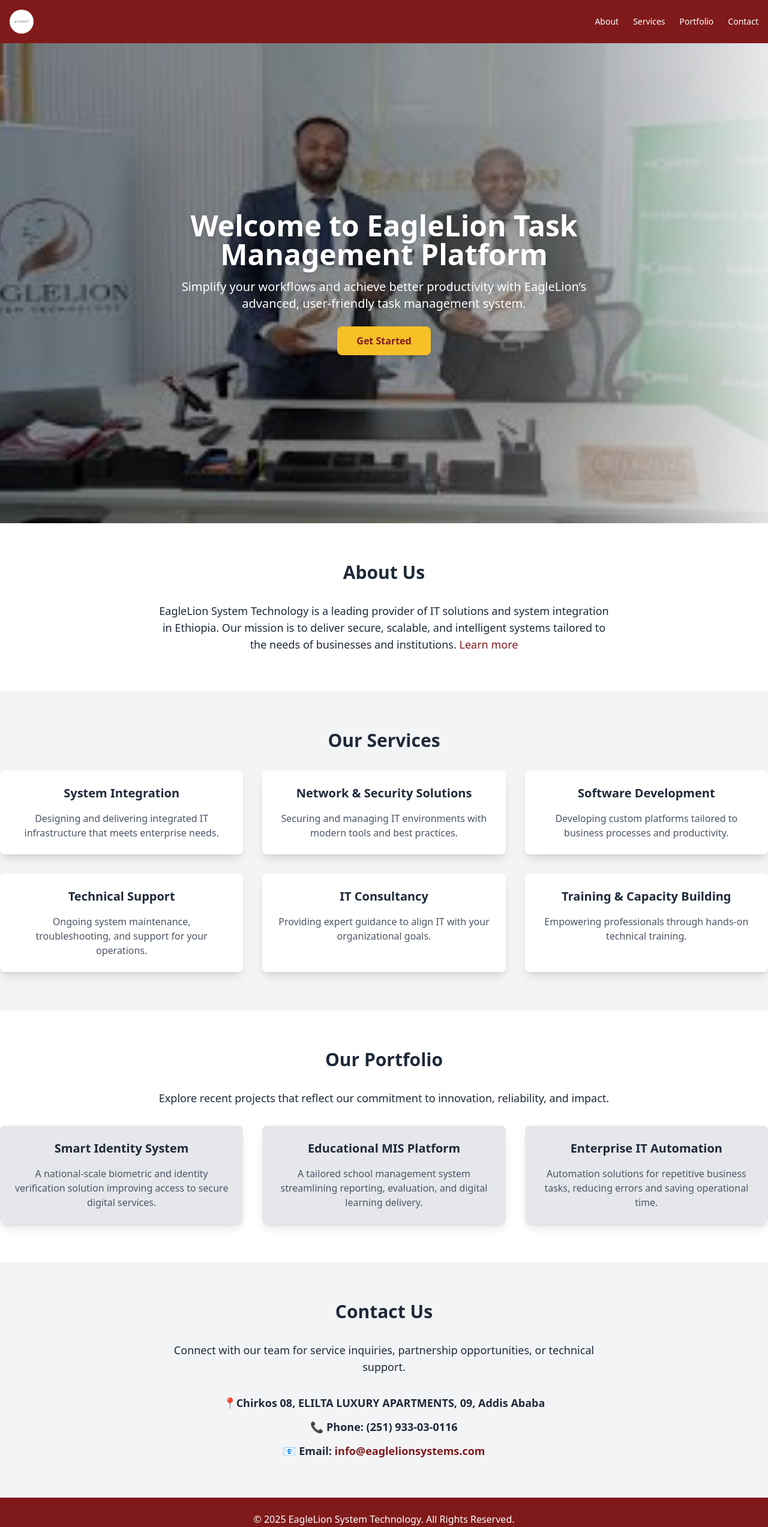
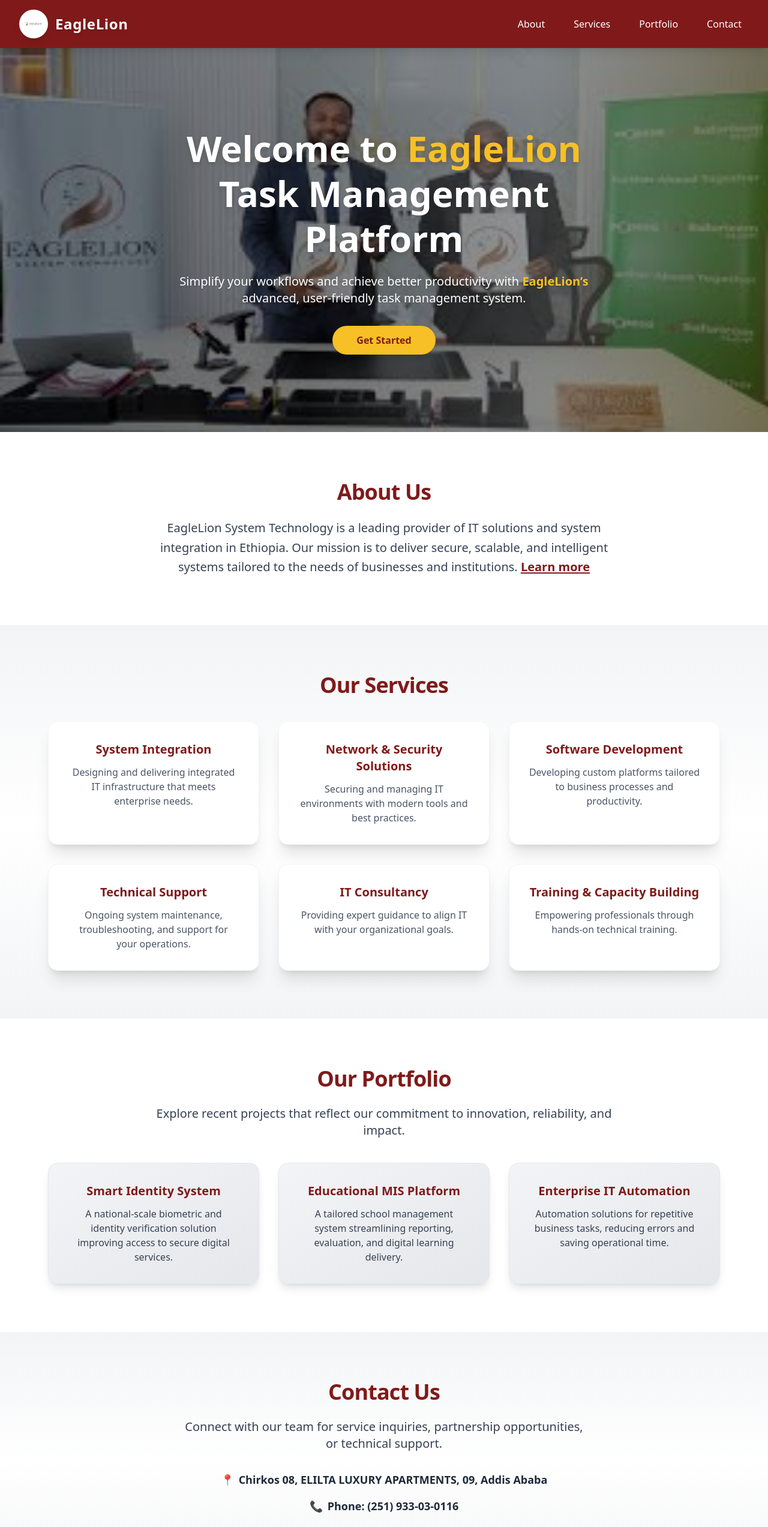
Before and after one commit to Kuma-Leta/Task-management-system, a React (Vite) app in the folder frontend/: page /landing in a window 1280 px wide. Shown: the top 2545 px of the page at 60% size. Built offline with nearby package versions, Linux system fonts and the light colour scheme; no server answers.

Commit message:
toast to login and landing updated

```diff
--- a/frontend/package.json
+++ b/frontend/package.json
@@ -25,6 +25,7 @@
     "react-dom": "^18.2.0",
     "react-icons": "^5.5.0",
     "react-router-dom": "^7.2.0",
+    "react-toastify": "^11.0.5",
     "socket.io-client": "^4.8.1",
     "tailwindcss": "^4.0.9"
   },
--- a/frontend/src/components/landing.jsx
+++ b/frontend/src/components/landing.jsx
@@ -1,82 +1,126 @@
 import React from "react";
+
+const NAV_LINKS = [
+  { href: "#about", label: "About" },
+  { href: "#services", label: "Services" },
+  { href: "#portfolio", label: "Portfolio" },
+  { href: "#contact", label: "Contact" },
+];
+
+const SERVICES = [
+  {
+    title: "System Integration",
+    desc: "Designing and delivering integrated IT infrastructure that meets enterprise needs.",
+  },
+  {
+    title: "Network & Security Solutions",
+    desc: "Securing and managing IT environments with modern tools and best practices.",
+  },
+  {
+    title: "Software Development",
+    desc: "Developing custom platforms tailored to business processes and productivity.",
+  },
+  {
+    title: "Technical Support",
+    desc: "Ongoing system maintenance, troubleshooting, and support for your operations.",
+  },
+  {
+    title: "IT Consultancy",
+    desc: "Providing expert guidance to align IT with your organizational goals.",
+  },
+  {
+    title: "Training & Capacity Building",
+    desc: "Empowering professionals through hands-on technical training.",
+  },
+];
+
+const PORTFOLIO = [
+  {
+    title: "Smart Identity System",
+    desc: "A national-scale biometric and identity verification solution improving access to secure digital services.",
+  },
+  {
+    title: "Educational MIS Platform",
+    desc: "A tailored school management system streamlining reporting, evaluation, and digital learning delivery.",
+  },
+  {
+    title: "Enterprise IT Automation",
+    desc: "Automation solutions for repetitive business tasks, reducing errors and saving operational time.",
+  },
+];
 
 const LandingPage = () => {
   return (
-    <div className="font-sans bg-gray-100 text-gray-800">
+    <div className="font-sans bg-gradient-to-br from-gray-100 via-white to-gray-200 text-gray-800 min-h-screen">
       {/* Navbar */}
-      <nav className="flex justify-between items-center p-4 bg-[#801A1A] text-white shadow-md">
+      <nav className="sticky top-0 z-30 flex justify-between items-center px-8 py-4 bg-[#801A1A] text-white shadow-lg backdrop-blur-md bg-opacity-95">
         {/* Logo & Brand */}
         <div className="flex items-center space-x-3">
           <img
             src="/eaglelionLogo.svg"
             alt="EagleLion Logo"
-            className="h-10 w-10 object-contain bg-white p-1 rounded-full"
+            className="h-12 w-12 object-contain bg-white p-1.5 rounded-full shadow-lg"
           />
+          <span className="hidden sm:inline text-2xl font-bold tracking-wide drop-shadow-md">
+            EagleLion
+          </span>
         </div>
-
         {/* Navigation Links */}
-        <ul className="flex space-x-6 text-sm font-medium">
-          <li>
-            <a href="#about" className="hover:text-gray-300 transition">
-              About
-            </a>
-          </li>
-          <li>
-            <a href="#services" className="hover:text-gray-300 transition">
-              Services
-            </a>
-          </li>
-          <li>
-            <a href="#portfolio" className="hover:text-gray-300 transition">
-              Portfolio
-            </a>
-          </li>
-          <li>
-            <a href="#contact" className="hover:text-gray-300 transition">
-              Contact
-            </a>
-          </li>
+        <ul className="flex space-x-2 sm:space-x-6 text-base font-medium">
+          {NAV_LINKS.map(({ href, label }) => (
+            <li key={href}>
+              <a
+                href={href}
+                className="px-3 py-2 rounded-md transition-all duration-200 hover:bg-[#F6C026] hover:text-[#801A1A] focus:outline-none focus:ring-2 focus:ring-[#F6C026]"
+              >
+                {label}
+              </a>
+            </li>
+          ))}
         </ul>
       </nav>
 
+      {/* Hero Section */}
       <section
-        className="relative h-screen flex flex-col justify-center items-center text-center px-4 text-white"
+        className="relative min-h-[80vh] flex flex-col justify-center items-center text-center px-4 text-white"
         style={{
-          backgroundImage: "url('/eaglelion1.jpeg')", // Replace with actual image path
+          backgroundImage: "url('/eaglelion1.jpeg')",
           backgroundSize: "cover",
           backgroundPosition: "center",
         }}
       >
         {/* Overlay: darken background, right end bright */}
         <div className="absolute inset-0 pointer-events-none">
-          {/* Darken the whole background slightly */}
           <div
             className="absolute inset-0"
             style={{
-              background: "rgba(0,0,0,0.45)",
+              background: "rgba(0,0,0,0.5)",
             }}
           ></div>
-          {/* Right end strong but not harsh shine */}
           <div
             className="absolute inset-y-0 right-0 w-full"
             style={{
               background:
-                "linear-gradient(to left, rgba(255,255,255,0.85) 0%, rgba(255,255,255,0.25) 30%, transparent 60%)",
+                "linear-gradient(to left, rgba(246,192,38,0.18) 0%, rgba(255,255,255,0.18) 30%, transparent 60%)",
             }}
           ></div>
         </div>
-
         {/* Content */}
-        <div className="relative z-10 max-w-3xl">
-          <h1 className="text-5xl font-extrabold mb-4 drop-shadow-md">
-            Welcome to EagleLion Task Management Platform
+        <div className="relative z-10 max-w-3xl flex flex-col items-center">
+          <h1 className="text-4xl sm:text-5xl md:text-6xl font-extrabold mb-5 drop-shadow-lg leading-tight">
+            Welcome to <span className="text-[#F6C026]">EagleLion</span> Task
+            Management Platform
           </h1>
-          <p className="text-xl mb-6">
+          <p className="text-lg sm:text-xl mb-8 font-medium drop-shadow">
             Simplify your workflows and achieve better productivity with
-            EagleLion’s advanced, user-friendly task management system.
+            <span className="font-semibold text-[#F6C026]">
+              {" "}
+              EagleLion’s
+            </span>{" "}
+            advanced, user-friendly task management system.
           </p>
           <a href="/login">
-            <button className="px-8 py-3 bg-[#F6C026] text-[#801A1A] font-semibold rounded-lg shadow-md hover:bg-yellow-300 transition duration-300">
+            <button className="px-10 py-3 bg-[#F6C026] text-[#801A1A] font-bold rounded-full shadow-xl hover:bg-yellow-300 hover:scale-105 transition-all duration-300 focus:outline-none focus:ring-2 focus:ring-[#801A1A]">
               Get Started
             </button>
           </a>
@@ -84,17 +128,21 @@
       </section>
 
       {/* About Section */}
-      <section id="about" className="py-16 bg-white">
-        <div className="container mx-auto text-center">
-          <h2 className="text-3xl font-semibold mb-8">About Us</h2>
-          <p className="text-lg max-w-3xl mx-auto">
+      <section id="about" className="py-20 bg-white">
+        <div className="max-w-4xl mx-auto text-center px-4">
+          <h2 className="text-3xl sm:text-4xl font-bold mb-6 text-[#801A1A] tracking-tight">
+            About Us
+          </h2>
+          <p className="text-lg sm:text-xl max-w-3xl mx-auto text-gray-700 leading-relaxed">
             EagleLion System Technology is a leading provider of IT solutions
             and system integration in Ethiopia. Our mission is to deliver
             secure, scalable, and intelligent systems tailored to the needs of
             businesses and institutions.{" "}
             <a
               href="https://www.eaglelionsystems.com"
-              className="text-[#801A1A] hover:underline"
+              className="text-[#801A1A] font-semibold underline underline-offset-2 hover:text-[#F6C026] transition"
+              target="_blank"
+              rel="noopener noreferrer"
             >
               Learn more
             </a>
@@ -103,39 +151,24 @@
       </section>
 
       {/* Services Section */}
-      <section id="services" className="py-16 bg-gray-100">
-        <div className="container mx-auto text-center">
-          <h2 className="text-3xl font-semibold mb-8">Our Services</h2>
-          <div className="grid grid-cols-1 sm:grid-cols-2 lg:grid-cols-3 gap-8">
-            {[
-              {
-                title: "System Integration",
-                desc: "Designing and delivering integrated IT infrastructure that meets enterprise needs.",
-              },
-              {
-                title: "Network & Security Solutions",
-                desc: "Securing and managing IT environments with modern tools and best practices.",
-              },
-              {
-                title: "Software Development",
-                desc: "Developing custom platforms tailored to business processes and productivity.",
-              },
-              {
-                title: "Technical Support",
-                desc: "Ongoing system maintenance, troubleshooting, and support for your operations.",
-              },
-              {
-                title: "IT Consultancy",
-                desc: "Providing expert guidance to align IT with your organizational goals.",
-              },
-              {
-                title: "Training & Capacity Building",
-                desc: "Empowering professionals through hands-on technical training.",
-              },
-            ].map(({ title, desc }) => (
-              <div key={title} className="bg-white p-6 rounded-lg shadow-lg">
-                <h3 className="text-xl font-bold mb-4">{title}</h3>
-                <p className="text-gray-600">{desc}</p>
+      <section
+        id="services"
+        className="py-20 bg-gradient-to-b from-gray-100 via-white to-gray-100"
+      >
+        <div className="max-w-6xl mx-auto text-center px-4">
+          <h2 className="text-3xl sm:text-4xl font-bold mb-6 text-[#801A1A] tracking-tight">
+            Our Services
+          </h2>
+          <div className="grid grid-cols-1 sm:grid-cols-2 lg:grid-cols-3 gap-8 mt-10">
+            {SERVICES.map(({ title, desc }) => (
+              <div
+                key={title}
+                className="bg-white p-8 rounded-2xl shadow-xl border border-gray-100 hover:shadow-2xl transition-all duration-200 group"
+              >
+                <h3 className="text-xl font-bold mb-3 text-[#801A1A] group-hover:text-[#F6C026] transition">
+                  {title}
+                </h3>
+                <p className="text-gray-600 text-base">{desc}</p>
               </div>
             ))}
           </div>
@@ -143,72 +176,78 @@
       </section>
 
       {/* Portfolio Section */}
-      <section id="portfolio" className="py-16 bg-white">
-        <div className="container mx-auto text-center">
-          <h2 className="text-3xl font-semibold mb-8">Our Portfolio</h2>
-          <p className="text-lg max-w-3xl mx-auto mb-8">
+      <section id="portfolio" className="py-20 bg-white">
+        <div className="max-w-6xl mx-auto text-center px-4">
+          <h2 className="text-3xl sm:text-4xl font-bold mb-6 text-[#801A1A] tracking-tight">
+            Our Portfolio
+          </h2>
+          <p className="text-lg sm:text-xl max-w-3xl mx-auto mb-10 text-gray-700">
             Explore recent projects that reflect our commitment to innovation,
             reliability, and impact.
           </p>
           <div className="grid grid-cols-1 sm:grid-cols-2 lg:grid-cols-3 gap-8">
-            <div className="bg-gray-200 p-6 rounded-lg shadow-lg">
-              <h3 className="text-xl font-bold mb-4">Smart Identity System</h3>
-              <p className="text-gray-600">
-                A national-scale biometric and identity verification solution
-                improving access to secure digital services.
-              </p>
-            </div>
-            <div className="bg-gray-200 p-6 rounded-lg shadow-lg">
-              <h3 className="text-xl font-bold mb-4">
-                Educational MIS Platform
-              </h3>
-              <p className="text-gray-600">
-                A tailored school management system streamlining reporting,
-                evaluation, and digital learning delivery.
-              </p>
-            </div>
-            <div className="bg-gray-200 p-6 rounded-lg shadow-lg">
-              <h3 className="text-xl font-bold mb-4">
-                Enterprise IT Automation
-              </h3>
-              <p className="text-gray-600">
-                Automation solutions for repetitive business tasks, reducing
-                errors and saving operational time.
-              </p>
-            </div>
+            {PORTFOLIO.map(({ title, desc }) => (
+              <div
+                key={title}
+                className="bg-gradient-to-br from-gray-100 to-gray-200 p-8 rounded-2xl shadow-lg border border-gray-200 hover:shadow-2xl transition-all duration-200"
+              >
+                <h3 className="text-xl font-bold mb-3 text-[#801A1A]">
+                  {title}
+                </h3>
+                <p className="text-gray-700">{desc}</p>
+              </div>
+            ))}
           </div>
         </div>
       </section>
 
       {/* Contact Section */}
-      <section id="contact" className="py-16 bg-gray-100">
-        <div className="container mx-auto text-center">
-          <h2 className="text-3xl font-semibold mb-8">Contact Us</h2>
-          <p className="text-lg max-w-3xl mx-auto mb-8">
+      <section
+        id="contact"
+        className="py-20 bg-gradient-to-b from-gray-100 via-white to-gray-100"
+      >
+        <div className="max-w-3xl mx-auto text-center px-4">
+          <h2 className="text-3xl sm:text-4xl font-bold mb-6 text-[#801A1A] tracking-tight">
+            Contact Us
+          </h2>
+          <p className="text-lg sm:text-xl max-w-2xl mx-auto mb-8 text-gray-700">
             Connect with our team for service inquiries, partnership
             opportunities, or technical support.
           </p>
-          <div className="flex flex-col items-center space-y-3">
-            <p className="text-lg font-semibold">
-              📍Chirkos 08, ELILTA LUXURY APARTMENTS, 09, Addis Ababa
+          <div className="flex flex-col items-center space-y-4">
+            <p className="text-lg font-semibold flex items-center gap-2">
+              <span role="img" aria-label="location">
+                📍
+              </span>
+              <span>Chirkos 08, ELILTA LUXURY APARTMENTS, 09, Addis Ababa</span>
             </p>
-            <p className="text-lg font-semibold">📞 Phone: (251) 933-03-0116</p>
-            <p className="text-lg font-semibold">
-              📧 Email:{" "}
-              <a
-                href="mailto:info@eaglelionsystems.com"
-                className="text-[#801A1A] hover:underline"
-              >
-                info@eaglelionsystems.com
-              </a>
+            <p className="text-lg font-semibold flex items-center gap-2">
+              <span role="img" aria-label="phone">
+                📞
+              </span>
+              <span>Phone: (251) 933-03-0116</span>
+            </p>
+            <p className="text-lg font-semibold flex items-center gap-2">
+              <span role="img" aria-label="email">
+                📧
+              </span>
+              <span>
+                Email:{" "}
+                <a
+                  href="mailto:info@eaglelionsystems.com"
+                  className="text-[#801A1A] underline underline-offset-2 hover:text-[#F6C026] transition"
+                >
+                  info@eaglelionsystems.com
+                </a>
+              </span>
             </p>
           </div>
         </div>
       </section>
 
       {/* Footer */}
-      <footer className="py-6 bg-[#801A1A] text-white text-center">
-        <p>
+      <footer className="py-8 bg-[#801A1A] text-white text-center shadow-inner">
+        <p className="text-base font-medium tracking-wide">
           © {new Date().getFullYear()} EagleLion System Technology. All Rights
           Reserved.
         </p>
--- a/frontend/src/pages/login.jsx
+++ b/frontend/src/pages/login.jsx
@@ -2,6 +2,10 @@
 import axios from "axios";
 import { useNavigate } from "react-router-dom";
 import { jwtDecode } from "jwt-decode"; // For decoding JWT tokens
+import { toast } from "react-toastify";
+
+const PRIMARY_COLOR = "#801A1A";
+const SECONDARY_COLOR = "#F6C026";
 
 const Login = () => {
   const navigate = useNavigate();
@@ -37,9 +41,20 @@
 
     try {
       const response = await axios.post(
-        "https://task-management-system-2v4b.onrender.com/api/v1/auth/login", // Adjust this URL to your backend API endpoint
+        "https://task-management-system-2v4b.onrender.com/api/v1/auth/login",
         formData
       );
+
+      toast.success("Login successful!", {
+        position: "top-right",
+        autoClose: 3000,
+        hideProgressBar: false,
+        closeOnClick: true,
+        pauseOnHover: true,
+        draggable: true,
+        progress: undefined,
+        theme: "colored",
+      });
 
       const token = response.data.token;
       localStorage.setItem("authToken", token); // Save token
@@ -54,46 +69,69 @@
       } else {
         navigate("/todos"); // Redirect to user dashboard
       }
-
-      alert("Login successful!");
     } catch (error) {
       setErrorMessage("Error logging in. Please check your credentials.");
     }
   };
 
   return (
-    <div className="flex justify-center items-center h-screen bg-gray-200">
-      <div className="bg-white p-8 rounded-lg shadow-lg max-w-md w-full">
-        <h2 className="text-2xl font-semibold mb-4">
-          Log in to Vintage TaskFlow
+    <div
+      className="flex justify-center items-center h-screen"
+      style={{ backgroundColor: "#f3f4f6" }}
+    >
+      <div
+        className="bg-white p-8 rounded-lg shadow-lg max-w-md w-full"
+        style={{ borderTop: `6px solid ${PRIMARY_COLOR}` }}
+      >
+        <h2
+          className="text-2xl font-semibold mb-4 text-center"
+          style={{ color: PRIMARY_COLOR }}
+        >
+          Log in to EagleLion Task Management
         </h2>
         {errorMessage && (
           <div className="text-red-500 text-center mb-4">{errorMessage}</div>
         )}
         <form onSubmit={handleSubmit}>
           <div className="mb-4">
-            <label htmlFor="email" className="block text-sm font-semibold">
+            <label
+              htmlFor="email"
+              className="block text-sm font-semibold"
+              style={{ color: PRIMARY_COLOR }}
+            >
               Email
             </label>
             <input
               type="email"
               id="email"
               name="email"
-              className="w-full p-3 border rounded-md"
+              className="w-full p-3 border rounded-md focus:outline-none focus:ring-2"
+              style={{
+                borderColor: PRIMARY_COLOR,
+                color: PRIMARY_COLOR,
+              }}
               required
               value={formData.email}
               onChange={handleChange}
             />
           </div>
           <div className="mb-4">
-            <label htmlFor="password" className="block text-sm font-semibold">
+            <label
+              htmlFor="password"
+              className="block text-sm font-semibold"
+              style={{ color: PRIMARY_COLOR }}
+            >
               Password
             </label>
             <input
               type="password"
               id="password"
               name="password"
-              className="w-full p-3 border rounded-md"
+              className="w-full p-3 border rounded-md focus:outline-none focus:ring-2"
+              style={{
+                borderColor: PRIMARY_COLOR,
+                color: PRIMARY_COLOR,
+              }}
               required
               value={formData.password}
               onChange={handleChange}
@@ -101,14 +139,23 @@
           </div>
           <button
             type="submit"
-            className="w-full bg-blue-600 text-white p-3 rounded-md"
+            className="w-full p-3 rounded-md font-semibold transition-colors duration-200"
+            style={{
+              backgroundColor: PRIMARY_COLOR,
+              color: "#fff",
+              border: `2px solid ${PRIMARY_COLOR}`,
+            }}
           >
             Log In
           </button>
         </form>
         <p className="mt-4 text-center">
           Don't have an account?{" "}
-          <a href="/signup" className="text-blue-600">
+          <a
+            href="/signup"
+            className="font-semibold"
+            style={{ color: PRIMARY_COLOR }}
+          >
             Sign up
           </a>
         </p>
```
Also changed, not shown: 1 other file (tests, documents, lock files or other folders).
